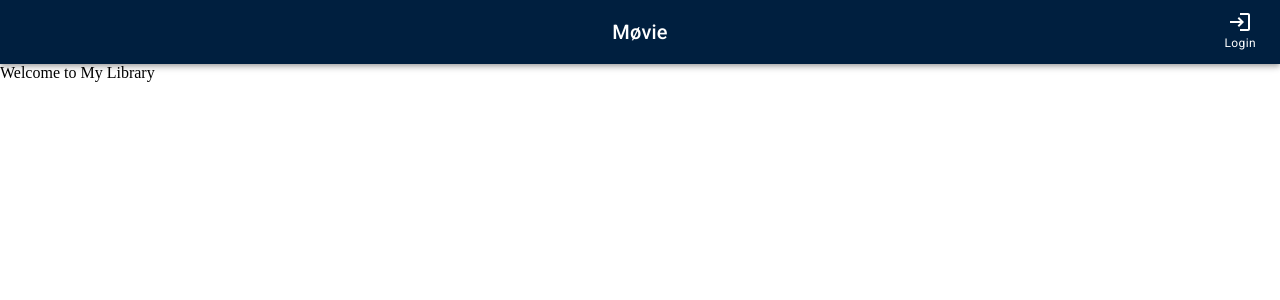
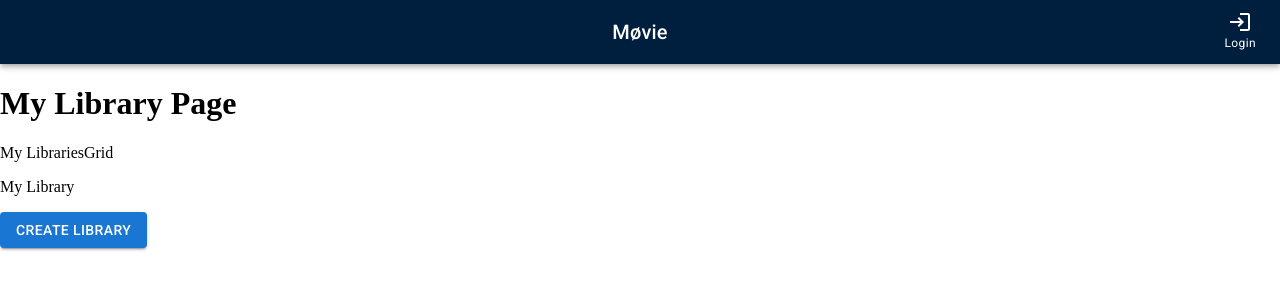
Before and after one commit to jmnorheim/Movi.com, a React (Vite) app in the folder frontend/: page /project2/my-library in a window 1280 px wide. Shown: the top 300 px of the page. Built offline with nearby package versions, Linux system fonts and the light colour scheme.

Commit message:
feat: :sparkles: Add basic structure for Library
Add basic structure for Library

#15 @DanielNHansen

```diff
--- /dev/null
+++ b/frontend/src/components/myLibrariesGrid/MyLibrariesGrid.tsx
@@ -0,0 +1,12 @@
+import MyLibary from "../myLibrary/MyLibrary";
+
+const MyLibrariesGrid = () => {
+  return (
+    <>
+      <p>My LibrariesGrid</p>
+      <MyLibary />
+    </>
+  );
+};
+
+export default MyLibrariesGrid;
--- /dev/null
+++ b/frontend/src/components/myLibrary/MyLibrary.tsx
@@ -0,0 +1,9 @@
+const MyLibary = () => {
+  return (
+    <div>
+      <p>My Library</p>
+    </div>
+  );
+};
+
+export default MyLibary;
--- a/frontend/src/pages/MyLibraryPage/MyLibraryPage.tsx
+++ b/frontend/src/pages/MyLibraryPage/MyLibraryPage.tsx
@@ -1,7 +1,18 @@
+import { Button } from "@mui/material";
+import MyLibrariesGrid from "../../components/myLibrariesGrid/myLibrariesGrid";
+
 /**
  * Render the MyLibaryPage component.
  * @returns {React.Component}
  */
-const MyLibraryPage: React.FC = () => <div>Welcome to My Library</div>;
+const MyLibraryPage: React.FC = () => {
+  return (
+    <>
+      <h1>My Library Page</h1>
+      <MyLibrariesGrid />
+      <Button variant="contained">Create Library</Button>
+    </>
+  );
+};
 
 export default MyLibraryPage;
```
Also changed, not shown: frontend/src/interfaces.ts (+7 -0 lines).
